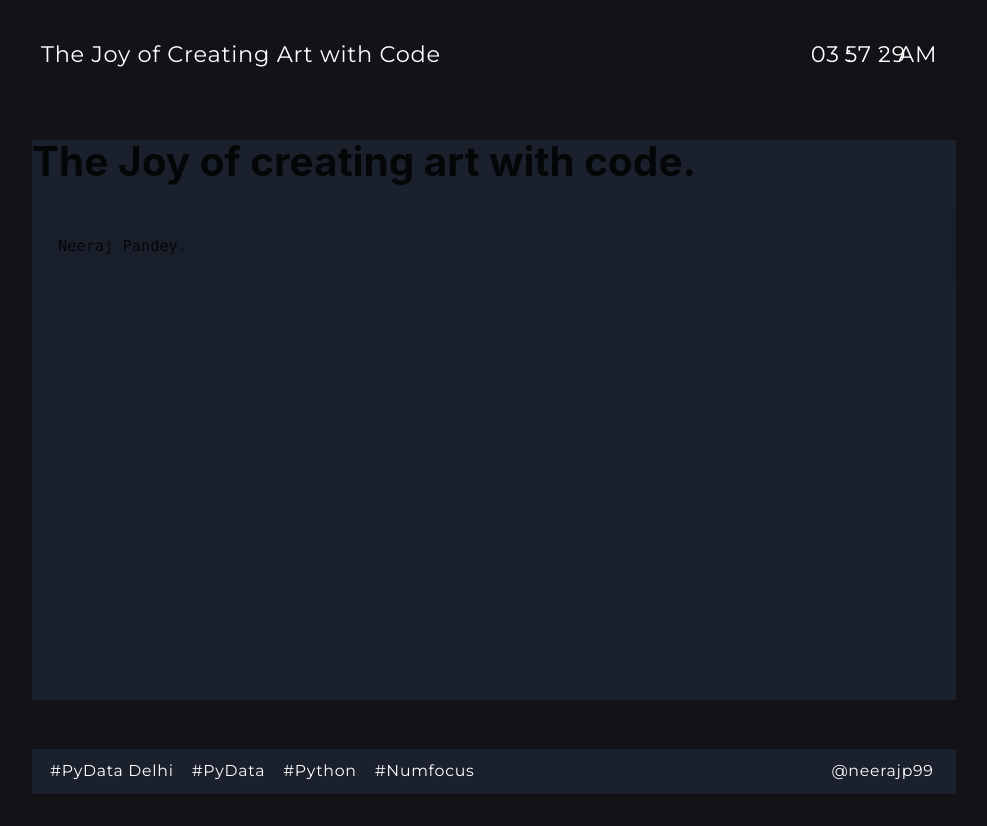
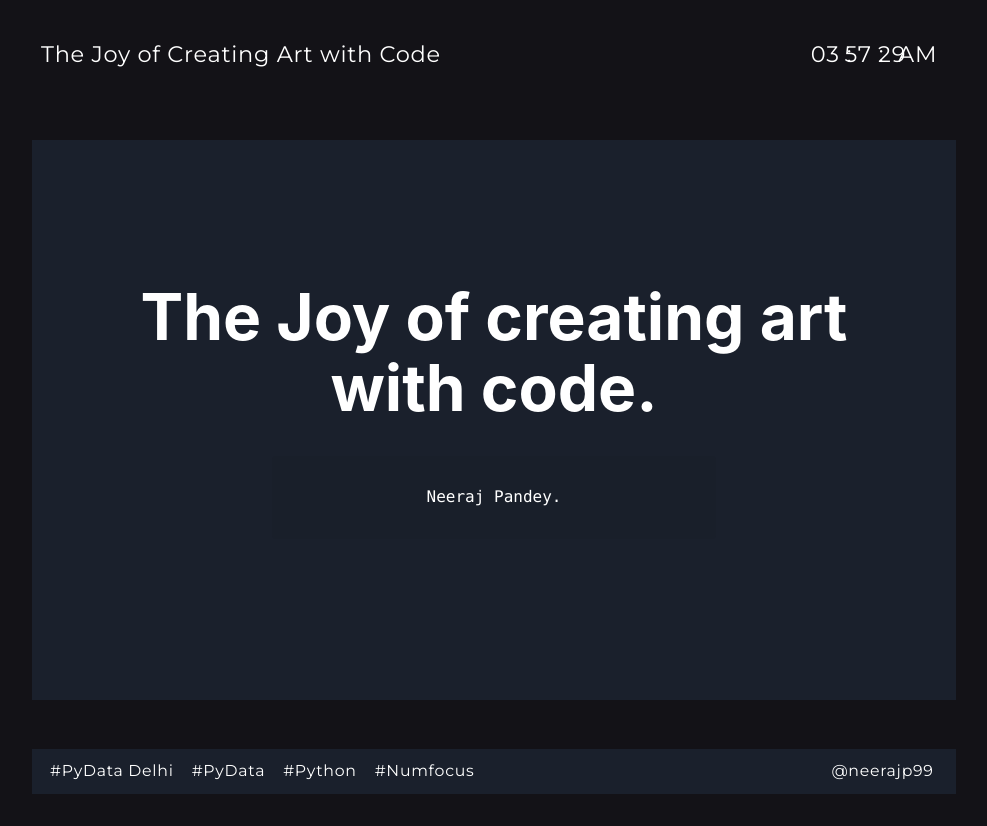
Before and after one commit to neerajp99/gatsby-presentation-boilerplate, a Gatsby site: page / in a window 1280 px wide. Shown: the whole page, without its empty margins (146-1133 px from the left). Built offline with nearby package versions, Linux system fonts and the light colour scheme; Gatsby itself is replaced by a stand-in of ours.

Commit message:
Update styles

```diff
--- a/src/styles/styles.scss
+++ b/src/styles/styles.scss
@@ -37,6 +37,40 @@ body {
     font-family: "Montserrat", serif !important;
   }
 }
-.slides-details-div-para{
-    font-size: 1.5vh;
+.slides-details-div-para {
+  font-size: 1.5vh;
 }
+
+.slide-main {
+  display: flex;
+  overflow: hidden;
+  justify-content: center;
+  align-items: center;
+  width: 100vw;
+  height: 100vh;
+  padding: 1rem;
+  text-align: center;
+  -webkit-overflow-scrolling: touch;
+  flex-direction: column;
+}
+h1 {
+  width: 90%;
+  font-family: font;
+  font-size: 8vh !important;
+  color: #fff !important;
+  font-weight: bold !important;
+  margin-bottom: 0.5rem !important;
+}
+
+pre {
+  flex-direction: column !important;
+  margin-top: 3vh !important;
+  width: 50%;
+  margin-bottom: 1rem !important;
+  color: #fff;
+  font-family: "Montserrat", serif !important;
+  padding: 30px 50px 30px !important;
+}
+code {
+    font-size: 2vh !important;
+}
```
